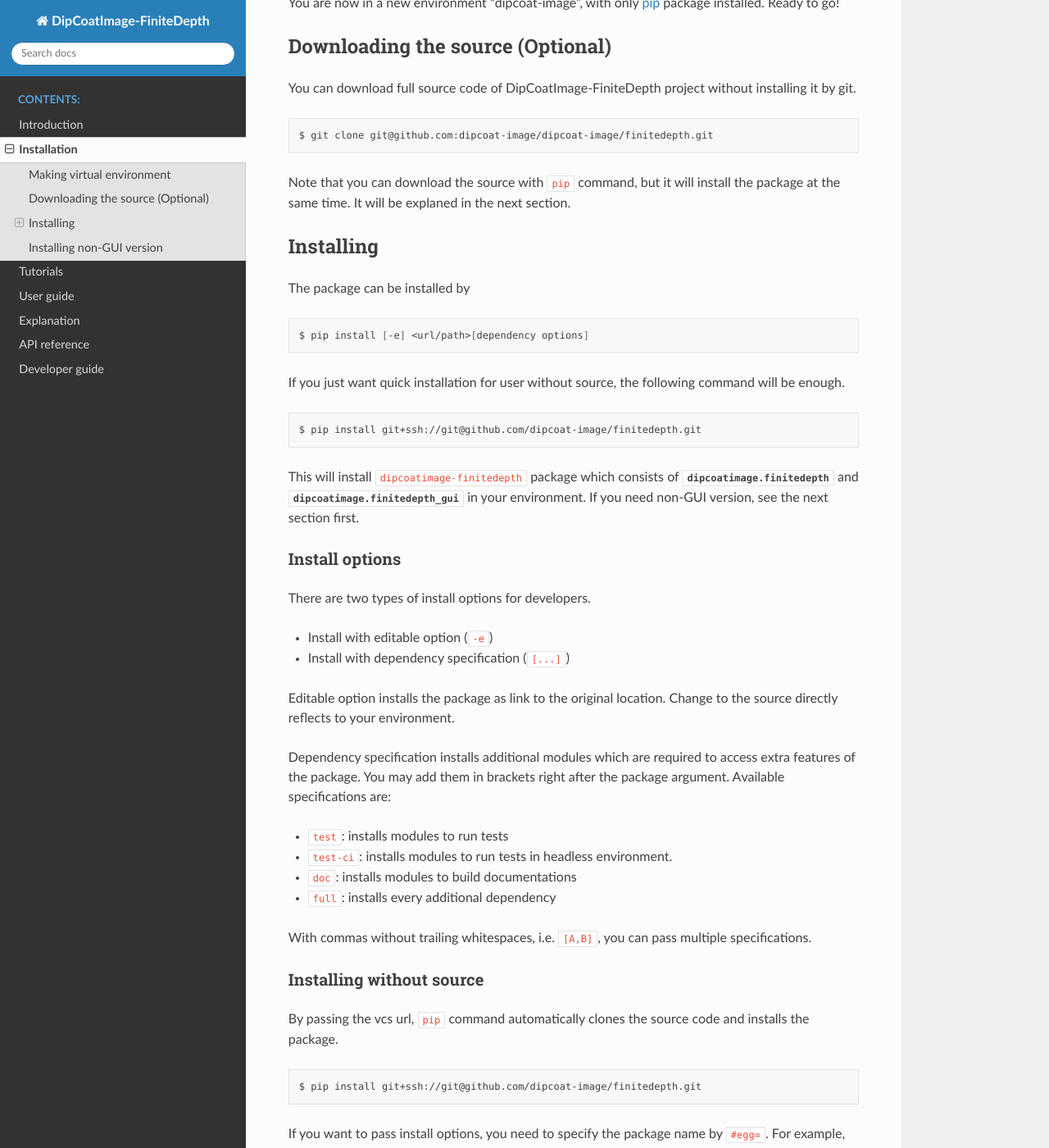
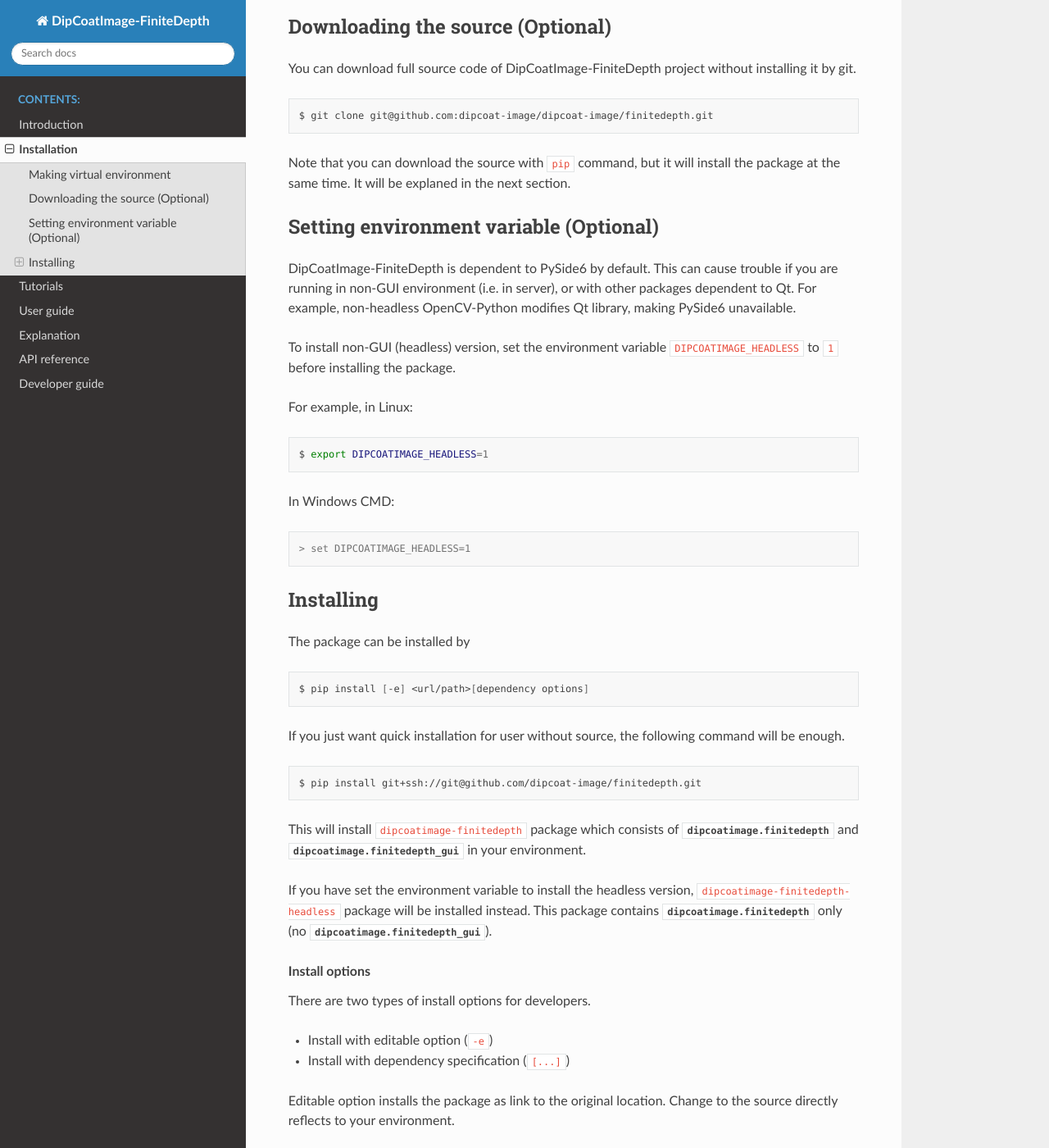
Before and after one commit to dipcoat-image/finitedepth, a Sphinx documentation site: the page built from doc/source/install.rst, in a window 1280 px wide and 1400 px high, scrolled down 427 px. Shown: the whole window at 82% size. Built offline with Sphinx 7.4.7 and the Read the Docs theme 2.0.0, drawn with Linux system fonts in a browser that asks for light colours; some of the changed text lies outside the part shown.

Commit message:
doc: enhance doc structure
Enhance install.rst

```diff
--- a/doc/source/install.rst
+++ b/doc/source/install.rst
@@ -30,6 +30,27 @@
 Note that you can download the source with ``pip`` command, but it will install the package at the same time.
 It will be explaned in the next section.
 
+Setting environment variable (Optional)
+=======================================
+
+DipCoatImage-FiniteDepth is dependent to PySide6 by default.
+This can cause trouble if you are running in non-GUI environment (i.e. in server), or with other packages dependent to Qt.
+For example, non-headless OpenCV-Python modifies Qt library, making PySide6 unavailable.
+
+To install non-GUI (headless) version, set the environment variable ``DIPCOATIMAGE_HEADLESS`` to ``1`` before installing the package.
+
+For example, in Linux:
+
+.. code-block:: bash
+
+   $ export DIPCOATIMAGE_HEADLESS=1
+
+In Windows CMD:
+
+.. code-block:: console
+
+   > set DIPCOATIMAGE_HEADLESS=1
+
 Installing
 ==========
 
@@ -46,12 +67,11 @@
    $ pip install git+ssh://git@github.com/dipcoat-image/finitedepth.git
 
 This will install ``dipcoatimage-finitedepth`` package which consists of :mod:`dipcoatimage.finitedepth` and :mod:`dipcoatimage.finitedepth_gui` in your environment.
-If you need non-GUI version, see the next section first.
 
-Install options
----------------
+If you have set the environment variable to install the headless version, ``dipcoatimage-finitedepth-headless`` package will be installed instead.
+This package contains :mod:`dipcoatimage.finitedepth` only (no :mod:`dipcoatimage.finitedepth_gui`).
 
-.. _install-options:
+.. rubric:: Install options
 
 There are two types of install options for developers.
 
@@ -63,6 +83,7 @@
 
 Dependency specification installs additional modules which are required to access extra features of the package.
 You may add them in brackets right after the package argument.
+
 Available specifications are:
 
 * ``test``: installs modules to run tests
@@ -72,8 +93,8 @@
 
 With commas without trailing whitespaces, i.e. ``[A,B]``, you can pass multiple specifications.
 
-Installing without source
--------------------------
+Installing from repository
+--------------------------
 
 By passing the vcs url, ``pip`` command automatically clones the source code and installs the package.
 
@@ -101,28 +122,3 @@
 .. code-block:: bash
 
    $ pip install -e .[full]
-
-Installing non-GUI version
-==========================
-
-DipCoatImage-FiniteDepth is dependent to PySide6 by default.
-This can cause trouble if you are running in non-GUI server environment, or with other packages dependent to Qt.
-For example, non-headless OpenCV-Python modifies Qt library, making PySide6 unavailable.
-
-To install non-GUI (headless) version, set the environment variable ``DIPCOATIMAGE_HEADLESS`` to ``1``.
-
-For example, in Linux:
-
-.. code-block:: bash
-
-   $ export DIPCOATIMAGE_HEADLESS=1
-
-In Windows CMD:
-
-.. code-block:: console
-
-   > set DIPCOATIMAGE_HEADLESS=1
-
-After setting the environment variable, run ``pip install`` command as explaned in the previous section.
-``dipcoatimage-finitedepth-headless`` package will be installed, instead of ``dipcoatimage-finitedepth``.
-This package contains :mod:`dipcoatimage.finitedepth` only (no :mod:`dipcoatimage.finitedepth_gui`).
```
Also changed, not shown: other parts of doc/source/install.rst (+2 -2 lines).
